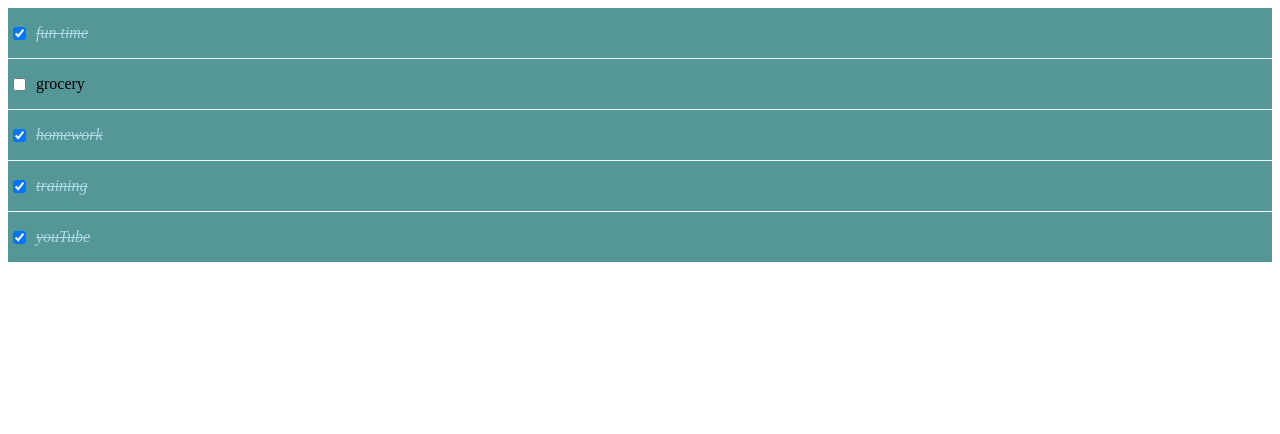
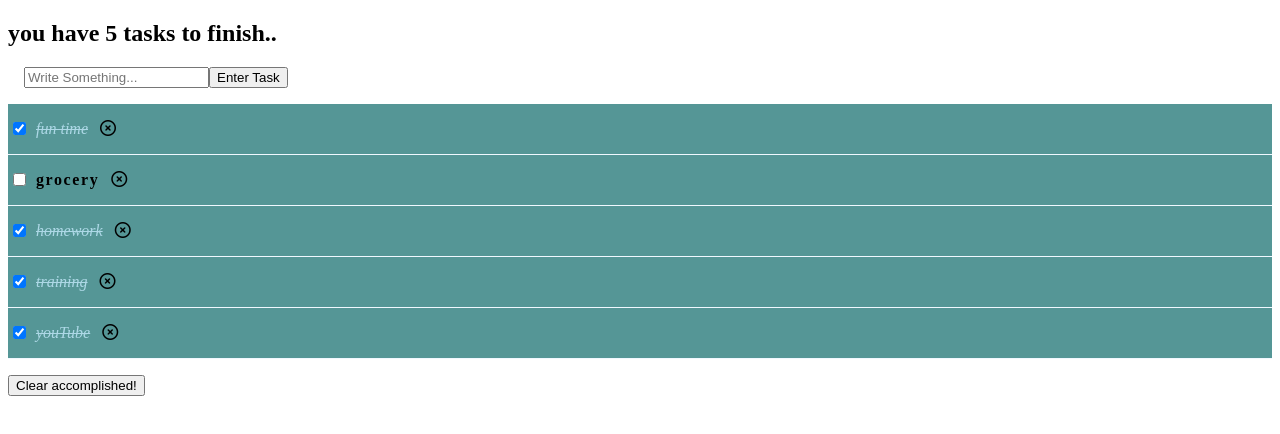
Before and after one commit to amrakhussein/Taskify-MUI, a React (Create React App) app: page / in a window 1280 px wide. Shown: the top 434 px of the page. Built offline with nearby package versions, Linux system fonts and the light colour scheme.

Commit message:
Refactor & Feat refactoring into hooks added features:: input receiving data from user, deleting option(imported FA cdn for X icon), as well as clearing completed todos In addition to implementing Local Storage for data persistent upon refresh (F5)

```diff
--- a/public/index.html
+++ b/public/index.html
@@ -9,6 +9,8 @@
       name="description"
       content="Web site created using create-react-app"
     />
+    <link rel="stylesheet" href="https://cdnjs.cloudflare.com/ajax/libs/font-awesome/6.0.0-beta3/css/all.min.css" integrity="sha512-Fo3rlrZj/k7ujTnHg4CGR2D7kSs0v4LLanw2qksYuRlEzO+tcaEPQogQ0KaoGN26/zrn20ImR1DfuLWnOo7aBA==" crossorigin="anonymous" referrerpolicy="no-referrer" />
+
     <link rel="apple-touch-icon" href="%PUBLIC_URL%/logo192.png" />
     <!--
       manifest.json provides metadata used when your web app is installed on a
--- a/src/App.js
+++ /dev/null
@@ -1,44 +0,0 @@
-import React from 'react'
-import ToDoItem from './components/ToDoItem'
-import todoData from './components/todoData'
-
-
-export default class App extends React.Component {
-  constructor(){
-    super()
-    this.state = {
-      todos: todoData
-    }
-
-  }
-  handleChange = id => {
-    this.setState(prevState => {
-      const updatedTodos = prevState.todos.map(item => {
-        if (item.id === id) {
-          item.completed = !item.completed
-      }
-      return item
-      })
-      return {
-        todos: updatedTodos
-      }
-    })
-
-    console.log('changed', id)
-  }
-  render() {
-    // console.log('todos', this.state.todos)
-    const todoItems = this.state.todos.map(item => <ToDoItem key={item.id} item={item} handleChange={this.handleChange} />)
-    return (
-      <div>
-        {todoItems}
-      </div>
-    )
-  }
-}
-
-
-
-//  handleChange = id => {
-
-//  }
--- /dev/null
+++ b/src/components/App.jsx
@@ -0,0 +1,64 @@
+import React, {useState} from 'react'
+import TodoItem from './TodoItem'
+import todoData from './todoData'
+import TodoInput from './TodoInput'
+import Header from './Header'
+
+export default function App() {
+  let localStorageIfany = JSON.parse(localStorage.getItem('todoData'))
+  // check if any valid local storage for data persistent
+  // initialized with todoData (json) instead [made for initial render/example]
+  let initialized = localStorageIfany ? localStorageIfany : todoData
+
+  const [todos, setTodos] = useState(initialized)
+  const {length: NumberOfTodos} = todos
+
+  const handleChange = id => {
+    let updatedTodos = todos.map( item => item.id === id ? { ...item, completed: !item.completed } : { ...item })
+    localStorage.setItem('todoData', JSON.stringify(updatedTodos))
+    updatedTodos = JSON.parse(localStorage.getItem('todoData'))
+    setTodos(updatedTodos)
+    console.log('changed:::', id)
+  }
+  const addTodo = (userData) => {
+    // console.log('user input:::', userData)
+    let todoData = [...todos]
+
+    let newData = {id: NumberOfTodos + 1,  text: userData, completed: false}
+    let newTodo = [...todoData, newData]
+    // console.log(todos)
+    localStorage.setItem('todoData', JSON.stringify(newTodo))
+    newTodo = JSON.parse(localStorage.getItem('todoData'))
+    // console.log('local storage:::', localStorage.getItem('todoData'))
+    setTodos(newTodo)
+  }
+
+  const handleFilter = () => {
+    let filteredCompleted = () => todos.filter(i => !i.completed)
+    console.log('fil', filteredCompleted())
+    localStorage.setItem('todoData', JSON.stringify(filteredCompleted()))
+    let filteredCompletedd = JSON.parse(localStorage.getItem('todoData'))
+    console.log(filteredCompletedd)
+    setTodos(filteredCompletedd);
+  }
+  const handleDelete = id => {
+    let updatedTodos = todos.filter(item => item.id !== id)
+    localStorage.setItem('todoData', JSON.stringify(updatedTodos))
+    updatedTodos = JSON.parse(localStorage.getItem('todoData'))
+    setTodos(updatedTodos)
+  }
+
+  const todoItems = todos.map((item =>
+      <TodoItem key={item.id} item={item} handleChange={handleChange} handleDelete={handleDelete} />
+ ))
+  // console.log('items',todoItems)
+  return (
+    <div>
+      <Header count={NumberOfTodos}/>
+      <TodoInput items={todos} addTodo={addTodo}/>
+      {todoItems}
+      <button style={{marginTop: '1rem'}} onClick={handleFilter}>Clear accomplished!</button>
+
+    </div>
+  )
+}
--- /dev/null
+++ b/src/components/Header.jsx
@@ -0,0 +1,15 @@
+import React from 'react'
+
+export default function Header({count}) {
+    const displayHeading = () => {
+        const showTasks = <h2>you have {count} tasks to finish.. </h2>
+        const showMessage = <h2>let's make a task!</h2>
+        return count !== 0 ? showTasks : showMessage
+    }
+
+    return (
+        <>
+            {displayHeading()}
+        </>
+    )
+}
--- a/src/components/ToDoItem.js
+++ /dev/null
@@ -1,22 +0,0 @@
-import React from 'react'
-import './ToDoItem.css'
-
-export default function ToDoItem(props) {
-    // console.log(props)
-    const completedItemStyle = {
-        fontStyle: 'italic',
-        color: 'lightblue',
-        textDecoration: 'line-through'
-    }
-    return (
-        <div className='todo-item'>
-            <input
-                type='checkbox'
-                checked={props.item.completed}
-                onChange={() => props.handleChange(props.item.id)}
-
-            />
-            <p style={props.item.completed ? completedItemStyle : null}>{props.item.text}</p>
-        </div>
-    )
-}
--- /dev/null
+++ b/src/components/TodoInput.jsx
@@ -0,0 +1,19 @@
+import React, {useState} from 'react'
+
+export default function ToDoInput({ addTodo }) {
+    const [input, setInput] = useState('')
+    const handleInput = evt => setInput(evt.target.value)
+    const handleSubmit = evt => {
+        evt.preventDefault()
+        addTodo(input)
+        setInput('')
+    }
+    return (
+        <>
+        <form onSubmit={handleSubmit} style={{margin: '1rem'}}>
+            <input value={input} placeholder="Write Something..." type="text" onChange={handleInput}/>
+            <button type='submit'>Enter Task</button>
+        </form>
+        </>
+    )
+}
--- /dev/null
+++ b/src/components/TodoItem.jsx
@@ -0,0 +1,34 @@
+import React from 'react'
+import './TodoItem.css'
+
+export default function TooItem({ item, handleChange, handleDelete, handleFilter }) {
+
+    const completedItemStyle = {
+        fontStyle: 'italic',
+        color: 'lightblue',
+        textDecoration: 'line-through'
+    }
+    const itemStyle = {
+        fontWeight: 'bold',
+        letterSpacing: '0.1rem',
+    }
+
+    return (
+        <div className='todo-item'>
+            <input
+                type='checkbox'
+                checked={item.completed}
+                onChange={() => handleChange(item.id)}
+                style={{cursor: 'pointer'}}
+
+                />
+            <p style={item.completed ? completedItemStyle : itemStyle}>{item.text}</p>
+
+            <span style={{marginLeft: '0.75rem', cursor:'pointer'}}>
+                <i
+                key={item.id} className="far fa-times-circle"
+                onClick={() => handleDelete(item.id)}></i>
+            </span>
+        </div>
+    )
+}
--- a/src/index.js
+++ b/src/index.js
@@ -1,6 +1,6 @@
 import React from 'react';
 import ReactDOM from 'react-dom';
-import App from './App';
+import App from './components/App.jsx';
 
 
 ReactDOM.render(<App />, document.getElementById('root'));
```
Also changed, not shown: src/components/TodoItem.css (renamed from src/components/ToDoItem.css), 1 other file (tests, documents, lock files or other folders).
